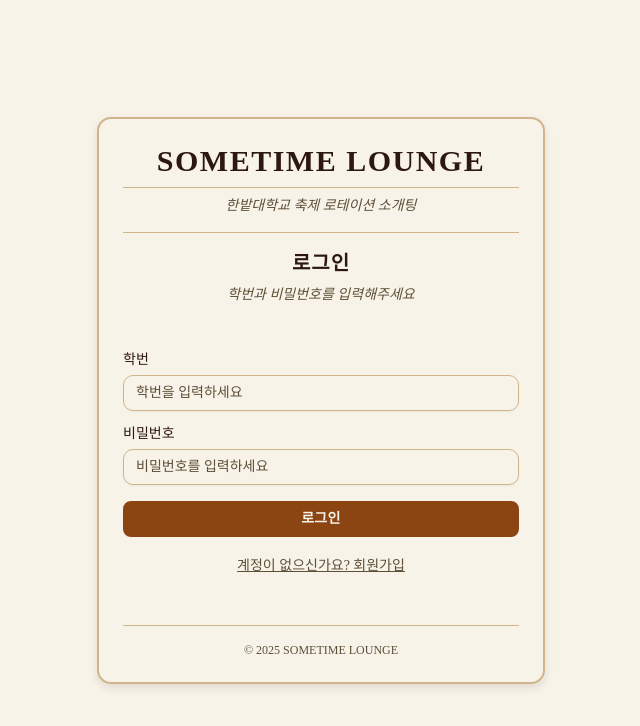
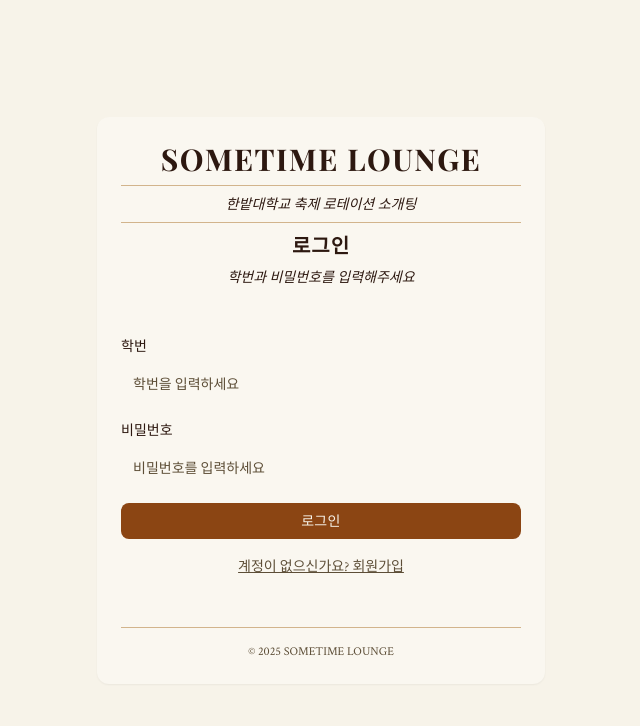
Before and after one commit to YUJAEYUN/sometimeLounge, a Next.js app: page /auth in a window 1280 px wide. Shown: the top 726 px of the page, without its empty margins (319-959 px from the left). Built offline with nearby package versions, Linux system fonts and the light colour scheme; no server answers.

Commit message:
fix: css 오류 수정

```diff
--- a/package.json
+++ b/package.json
@@ -14,14 +14,17 @@
     "@radix-ui/react-label": "^2.1.7",
     "@radix-ui/react-slot": "^1.2.3",
     "@supabase/supabase-js": "^2.58.0",
+    "autoprefixer": "^10.4.21",
     "class-variance-authority": "^0.7.1",
     "clsx": "^2.1.1",
     "lucide-react": "^0.544.0",
     "next": "15.5.4",
+    "postcss": "^8.5.6",
     "react": "19.1.0",
     "react-dom": "19.1.0",
     "react-hook-form": "^7.63.0",
     "tailwind-merge": "^3.3.1",
+    "tailwindcss": "^3.4.17",
     "zod": "^4.1.11"
   },
   "devDependencies": {
@@ -32,7 +35,6 @@
     "@types/react-dom": "^19",
     "eslint": "^9",
     "eslint-config-next": "15.5.4",
-    "tailwindcss": "^4",
     "tw-animate-css": "^1.4.0",
     "typescript": "^5"
   }
--- /dev/null
+++ b/postcss.config.js
@@ -0,0 +1,6 @@
+module.exports = {
+  plugins: {
+    tailwindcss: {},
+    autoprefixer: {},
+  },
+}
--- a/src/app/globals.css
+++ b/src/app/globals.css
@@ -1,145 +1,35 @@
-@import "tailwindcss";
-@import "tw-animate-css";
 @import url('https://fonts.googleapis.com/css2?family=Playfair+Display:wght@400;500;600;700&family=Crimson+Text:wght@400;600&display=swap');
-
-@custom-variant dark (&:is(.dark *));
-
-@theme inline {
-  --color-background: var(--background);
-  --color-foreground: var(--foreground);
-  --font-sans: var(--font-geist-sans);
-  --font-mono: var(--font-geist-mono);
-  --font-serif: 'Playfair Display', serif;
-  --font-body: 'Crimson Text', serif;
-  --color-sidebar-ring: var(--sidebar-ring);
-  --color-sidebar-border: var(--sidebar-border);
-  --color-sidebar-accent-foreground: var(--sidebar-accent-foreground);
-  --color-sidebar-accent: var(--sidebar-accent);
-  --color-sidebar-primary-foreground: var(--sidebar-primary-foreground);
-  --color-sidebar-primary: var(--sidebar-primary);
-  --color-sidebar-foreground: var(--sidebar-foreground);
-  --color-sidebar: var(--sidebar);
-  --color-chart-5: var(--chart-5);
-  --color-chart-4: var(--chart-4);
-  --color-chart-3: var(--chart-3);
-  --color-chart-2: var(--chart-2);
-  --color-chart-1: var(--chart-1);
-  --color-ring: var(--ring);
-  --color-input: var(--input);
-  --color-border: var(--border);
-  --color-destructive: var(--destructive);
-  --color-accent-foreground: var(--accent-foreground);
-  --color-accent: var(--accent);
-  --color-muted-foreground: var(--muted-foreground);
-  --color-muted: var(--muted);
-  --color-secondary-foreground: var(--secondary-foreground);
-  --color-secondary: var(--secondary);
-  --color-primary-foreground: var(--primary-foreground);
-  --color-primary: var(--primary);
-  --color-popover-foreground: var(--popover-foreground);
-  --color-popover: var(--popover);
-  --color-card-foreground: var(--card-foreground);
-  --color-card: var(--card);
-  --radius-sm: calc(var(--radius) - 4px);
-  --radius-md: calc(var(--radius) - 2px);
-  --radius-lg: var(--radius);
-  --radius-xl: calc(var(--radius) + 4px);
-}
-
-:root {
-  --radius: 0.625rem;
-  /* Vintage Lounge Theme - Beige/Cream background with dark brown text */
-  --background: #f7f3e9; /* Warm cream background */
-  --foreground: #2d1810; /* Dark brown text */
-  --card: #faf7f0; /* Slightly lighter cream for cards */
-  --card-foreground: #2d1810;
-  --popover: #faf7f0;
-  --popover-foreground: #2d1810;
-  --primary: #8b4513; /* Saddle brown for primary elements */
-  --primary-foreground: #f7f3e9;
-  --secondary: #d2b48c; /* Tan for secondary elements */
-  --secondary-foreground: #2d1810;
-  --muted: #e6ddd4; /* Muted beige */
-  --muted-foreground: #5d4e37; /* Medium brown */
-  --accent: #cd853f; /* Peru color for accents */
-  --accent-foreground: #2d1810;
-  --destructive: #a0522d; /* Sienna for destructive actions */
-  --border: #d2b48c; /* Tan borders */
-  --input: #f0ead6; /* Light beige for inputs */
-  --ring: #8b4513; /* Saddle brown for focus rings */
-  --chart-1: oklch(0.646 0.222 41.116);
-  --chart-2: oklch(0.6 0.118 184.704);
-  --chart-3: oklch(0.398 0.07 227.392);
-  --chart-4: oklch(0.828 0.189 84.429);
-  --chart-5: oklch(0.769 0.188 70.08);
-  --sidebar: oklch(0.985 0.001 106.423);
-  --sidebar-foreground: oklch(0.147 0.004 49.25);
-  --sidebar-primary: oklch(0.216 0.006 56.043);
-  --sidebar-primary-foreground: oklch(0.985 0.001 106.423);
-  --sidebar-accent: oklch(0.97 0.001 106.424);
-  --sidebar-accent-foreground: oklch(0.216 0.006 56.043);
-  --sidebar-border: oklch(0.923 0.003 48.717);
-  --sidebar-ring: oklch(0.709 0.01 56.259);
-}
-
-.dark {
-  --background: oklch(0.147 0.004 49.25);
-  --foreground: oklch(0.985 0.001 106.423);
-  --card: oklch(0.216 0.006 56.043);
-  --card-foreground: oklch(0.985 0.001 106.423);
-  --popover: oklch(0.216 0.006 56.043);
-  --popover-foreground: oklch(0.985 0.001 106.423);
-  --primary: oklch(0.923 0.003 48.717);
-  --primary-foreground: oklch(0.216 0.006 56.043);
-  --secondary: oklch(0.268 0.007 34.298);
-  --secondary-foreground: oklch(0.985 0.001 106.423);
-  --muted: oklch(0.268 0.007 34.298);
-  --muted-foreground: oklch(0.709 0.01 56.259);
-  --accent: oklch(0.268 0.007 34.298);
-  --accent-foreground: oklch(0.985 0.001 106.423);
-  --destructive: oklch(0.704 0.191 22.216);
-  --border: oklch(1 0 0 / 10%);
-  --input: oklch(1 0 0 / 15%);
-  --ring: oklch(0.553 0.013 58.071);
-  --chart-1: oklch(0.488 0.243 264.376);
-  --chart-2: oklch(0.696 0.17 162.48);
-  --chart-3: oklch(0.769 0.188 70.08);
-  --chart-4: oklch(0.627 0.265 303.9);
-  --chart-5: oklch(0.645 0.246 16.439);
-  --sidebar: oklch(0.216 0.006 56.043);
-  --sidebar-foreground: oklch(0.985 0.001 106.423);
-  --sidebar-primary: oklch(0.488 0.243 264.376);
-  --sidebar-primary-foreground: oklch(0.985 0.001 106.423);
-  --sidebar-accent: oklch(0.268 0.007 34.298);
-  --sidebar-accent-foreground: oklch(0.985 0.001 106.423);
-  --sidebar-border: oklch(1 0 0 / 10%);
-  --sidebar-ring: oklch(0.553 0.013 58.071);
-}
+@tailwind base;
+@tailwind components;
+@tailwind utilities;
 
 @layer base {
   * {
-    @apply border-border outline-ring/50;
+    border-color: hsl(var(--border));
   }
+
   body {
-    @apply bg-background text-foreground;
+    background-color: hsl(var(--background));
+    color: hsl(var(--foreground));
     font-family: 'Crimson Text', serif;
   }
+
   h1, h2, h3, h4, h5, h6 {
     font-family: 'Playfair Display', serif;
   }
 }
 
-/* Vintage newspaper/lounge styling */
+@layer components {
   .vintage-container {
-  background: var(--background);
-  border: 2px solid var(--border);
+    background-color: hsl(var(--background));
+    border: 2px solid hsl(var(--border));
     box-shadow: 0 4px 8px rgba(45, 24, 16, 0.1);
   }
 
   .vintage-title {
     font-family: 'Playfair Display', serif;
     font-weight: 700;
-  color: var(--foreground);
+    color: hsl(var(--foreground));
     text-align: center;
     letter-spacing: 0.05em;
   }
@@ -147,20 +37,20 @@
   .vintage-subtitle {
     font-family: 'Playfair Display', serif;
     font-weight: 500;
-  color: var(--muted-foreground);
+    color: hsl(var(--muted-foreground));
     text-align: center;
     font-style: italic;
   }
 
   .vintage-border {
-  border: 1px solid var(--border);
-  border-radius: var(--radius);
+    border: 1px solid hsl(var(--border));
+    border-radius: 0.625rem;
   }
 
   .vintage-button {
-  background: var(--primary);
-  color: var(--primary-foreground);
-  border: 2px solid var(--primary);
+    background-color: hsl(var(--primary));
+    color: hsl(var(--primary-foreground));
+    border: 2px solid hsl(var(--primary));
     font-family: 'Playfair Display', serif;
     font-weight: 600;
     letter-spacing: 0.025em;
@@ -168,8 +58,9 @@
   }
 
   .vintage-button:hover {
-  background: var(--accent);
-  border-color: var(--accent);
+    background-color: hsl(var(--accent));
+    border-color: hsl(var(--accent));
     transform: translateY(-1px);
     box-shadow: 0 4px 8px rgba(45, 24, 16, 0.2);
   }
+}
--- /dev/null
+++ b/tailwind.config.js
@@ -0,0 +1,43 @@
+/** @type {import('tailwindcss').Config} */
+module.exports = {
+  content: [
+    './src/pages/**/*.{js,ts,jsx,tsx,mdx}',
+    './src/components/**/*.{js,ts,jsx,tsx,mdx}',
+    './src/app/**/*.{js,ts,jsx,tsx,mdx}',
+  ],
+  theme: {
+    extend: {
+      colors: {
+        background: '#f7f3e9',
+        foreground: '#2d1810',
+        card: '#faf7f0',
+        'card-foreground': '#2d1810',
+        popover: '#faf7f0',
+        'popover-foreground': '#2d1810',
+        primary: '#8b4513',
+        'primary-foreground': '#f7f3e9',
+        secondary: '#d2b48c',
+        'secondary-foreground': '#2d1810',
+        muted: '#e6ddd4',
+        'muted-foreground': '#5d4e37',
+        accent: '#cd853f',
+        'accent-foreground': '#2d1810',
+        destructive: '#a0522d',
+        'destructive-foreground': '#f7f3e9',
+        border: '#d2b48c',
+        input: '#f0ead6',
+        ring: '#8b4513',
+      },
+      fontFamily: {
+        serif: ['Playfair Display', 'serif'],
+        body: ['Crimson Text', 'serif'],
+      },
+      borderRadius: {
+        lg: '0.625rem',
+        md: 'calc(0.625rem - 2px)',
+        sm: 'calc(0.625rem - 4px)',
+      },
+    },
+  },
+  plugins: [],
+}
```
Also changed, not shown: 1 other file (tests, documents, lock files or other folders). Lines whose indentation alone changed are shown as unchanged.
